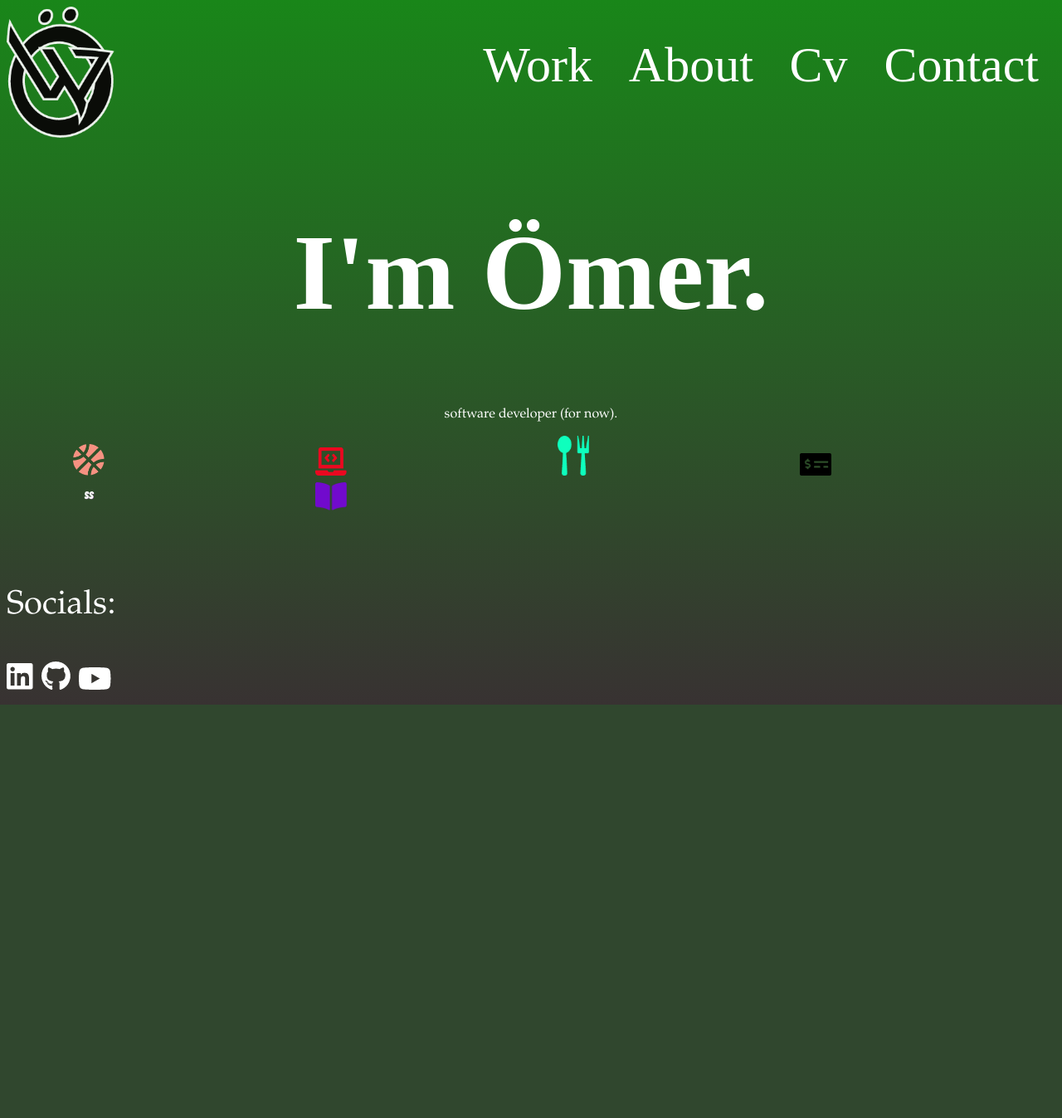
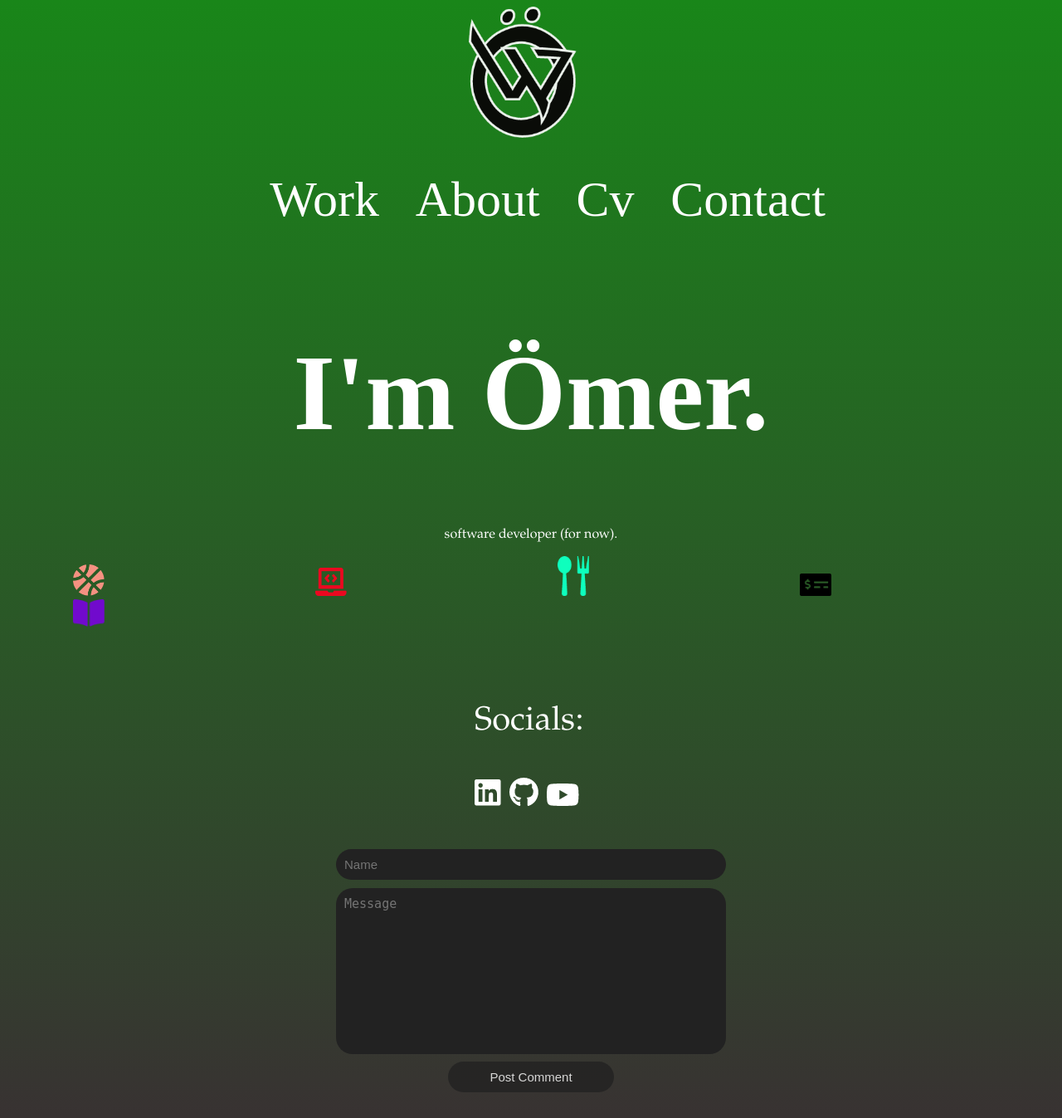
Before and after one commit to flexiblaze/V, a PHP site: page / in a window 1280 px wide. Shown: the whole page at 83% size. Before the commit the page ends 849 px from the top, so only its background shows below. Run offline with PHP 8.4, Linux system fonts and the light colour scheme; data that the repository does not hold is empty; some web fonts are replaced.

Commit message:
messing around

```diff
--- /dev/null
+++ b/project/portfolio/config.php
@@ -0,0 +1,15 @@
+<?php
+
+	$servername = "localhost";
+	$username = "root";
+	$password = "";
+	$dbname = "portfolio";
+
+	// Create connection
+	$conn = new mysqli($servername, $username, $password, $dbname);
+	// Check connection
+	if ($conn->connect_error) {
+	  die("Connection failed: " . $conn->connect_error);
+	}
+
+?>
--- a/project/portfolio/index.html
+++ b/project/portfolio/index.php
@@ -1,3 +1,24 @@
+<?php
+
+	include 'config.php';
+
+	if (isset($_POST['post_comment'])) {
+
+		$name = $_POST['name'];
+		$message = $_POST['message'];
+
+		$sql = "INSERT INTO comments (name, message)
+		VALUES ('$name', '$message')";
+
+		if ($conn->query($sql) === TRUE) {
+		  echo "";
+		} else {
+		  echo "Error: " . $sql . "<br>" . $conn->error;
+		}
+	}
+
+?>
+
 <!DOCTYPE html>
 <html lang="en">
 <head>
@@ -18,7 +39,7 @@
           </div>
         <nav>
           <ul>
-            <li><a href="">Work</a></li>
+            <li><a href="#work">Work</a></li>
             <li><a href="">About</a></li>
             <li><a href="">Cv</a></li>
             <li><a href="">Contact</a></li>
@@ -44,9 +65,6 @@
             <img src="Icon awesome-money-check-alt.png" alt="" style="width:3%">
           </div>
           <div class="column">
-            <img src="arkaplansiz_beyaz_logo.png" alt="" style="width:3%">
-          </div>
-          <div class="column">
             <img src="Icon awesome-book-open.png" alt="" style="width:3%">
           </div>
 
@@ -61,11 +79,35 @@
           <a href="https://github.com/flexiblaze"><img src="Icon awesome-github.png" alt=""></a>
           <a href="https://youtube.com"><img src="Icon awesome-youtube.png" alt=""></a>
         </div>
+      </footer>
+      <br><br>
 
+      <div class="wrapper">
+		<form action="" method="post" class="form">
+			<input type="text" class="name" name="name" placeholder="Name">
+			<br>
+			<textarea name="message" cols="30" rows="10" class="message" placeholder="Message"></textarea>
+			<br>
+			<button type="submit" class="btn" name="post_comment">Post Comment</button>
+		</form>
+	</div>
 
+	<div class="content">
+		<?php
 
+			$sql = "SELECT * FROM comments";
+			$result = $conn->query($sql);
 
-      </footer>
+			if ($result->num_rows > 0) {
+			  // output data of each row
+			  while($row = $result->fetch_assoc()) {
+
+		?>
+		<h3><?php echo $row['name']; ?></h3>
+		<p><?php echo $row['message']; ?></p>
+
+		<?php } } ?>
+	</div>
 
 
 
--- a/project/portfolio/style.css
+++ b/project/portfolio/style.css
@@ -1,5 +1,12 @@
 body{
     background-image: linear-gradient(rgb(25, 134, 25), rgb(56, 50, 50));
+    scroll-behavior: smooth;
+	min-height: 100vh;
+	display: flex;
+	justify-content: center;
+	align-items: center;
+	flex-direction: column;
+	font-family: 'Roboto', sans-serif;
 }
 
 nav{
@@ -16,7 +23,10 @@ nav{
 
 nav{float:right;}
 
-.logo img{float:left;}
+.logo img{
+  margin-left: 40%;
+
+}
 
 ul li{
   display: inline-block; padding:20px;
@@ -67,3 +77,78 @@ p{
     margin: 10px;
     display: inline;
   }
+  .wrapper {
+    background:transparent;
+    border-radius: 10px;
+    width: 500px;
+    height: 300px;
+    display: flex;
+    justify-content: center;
+    align-items: center;
+    border-bottom-left-radius: 0;
+    border-bottom-right-radius: 0;
+
+  }
+
+  .wrapper .form input {
+    background: #222222;
+    color: white;
+    font-size: 15px;
+    width: 450px;
+    border-radius: 20px;
+    padding: 10px;
+    border: none;
+    outline: none;
+    margin-bottom: 10px;
+    margin-top: 20px;
+  }
+
+  .wrapper .form textarea {
+    background: #222222;
+    color: white;
+    font-size: 15px;
+    width: 450px;
+    border-radius: 20px;
+    padding: 10px;
+    border: none;
+    outline: none;
+    resize: none;
+  }
+
+  .wrapper .form .btn {
+    background: #222222;
+    color: white;
+    font-size: 15px;
+    border: none;
+    outline: none;
+    cursor: pointer;
+    padding: 10px;
+    width: 200px;
+    border-radius: 20px;
+    margin: 0 auto;
+    display: block;
+    margin-top: 5px;
+    margin-bottom: 20px;
+    opacity: 0.8;
+    transition: 0.3s all ease;
+  }
+
+  .wrapper .form .btn:hover {
+    opacity: 1;
+  }
+
+  .content {
+    text-align: center;
+    background: transparent;
+    color: white;
+    padding: 10px;
+    width: 500px;
+    border-radius: 10px;
+    border-top-left-radius: 0;
+    border-top-right-radius: 0;
+  }
+
+  .content p {
+    margin-bottom: 15px;
+    width: 450px;
+  }
```
Also changed, not shown: book/backend/lab/lab1.12.php (+54 -47 lines), free_learning/JS/fuction.js (+26 -1 lines), free_learning/JS/methods.js (added, +19 -0 lines), project/les/index.php (added, +28 -0 lines), free_learning/JS_2/index.html (added), free_learning/JS_2/index.js (added).
